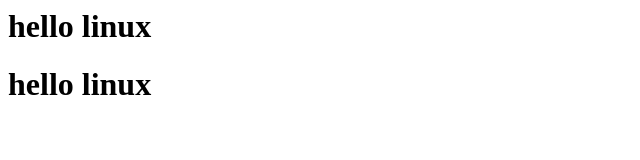
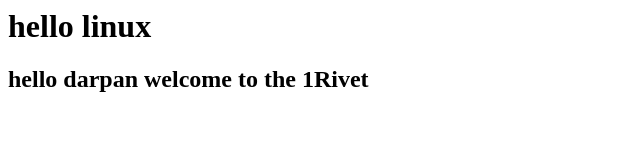
Before and after one commit to darpan5777/Gitrepo1R, a plain HTML site: page index.html in a window 1280 px wide. Shown: the whole page, without its empty margins (0-640 px from the left). Drawn offline with Linux system fonts and the light colour scheme.

Commit message:
index.html edited

```diff
--- a/index.html
+++ b/index.html
@@ -2,5 +2,5 @@
 <title>this is my website</title>
 
 <h1>hello linux</h1>
+<h2>hello darpan welcome to the 1Rivet</h2>
 </html>
-<h1>hello linux</h1>
```
